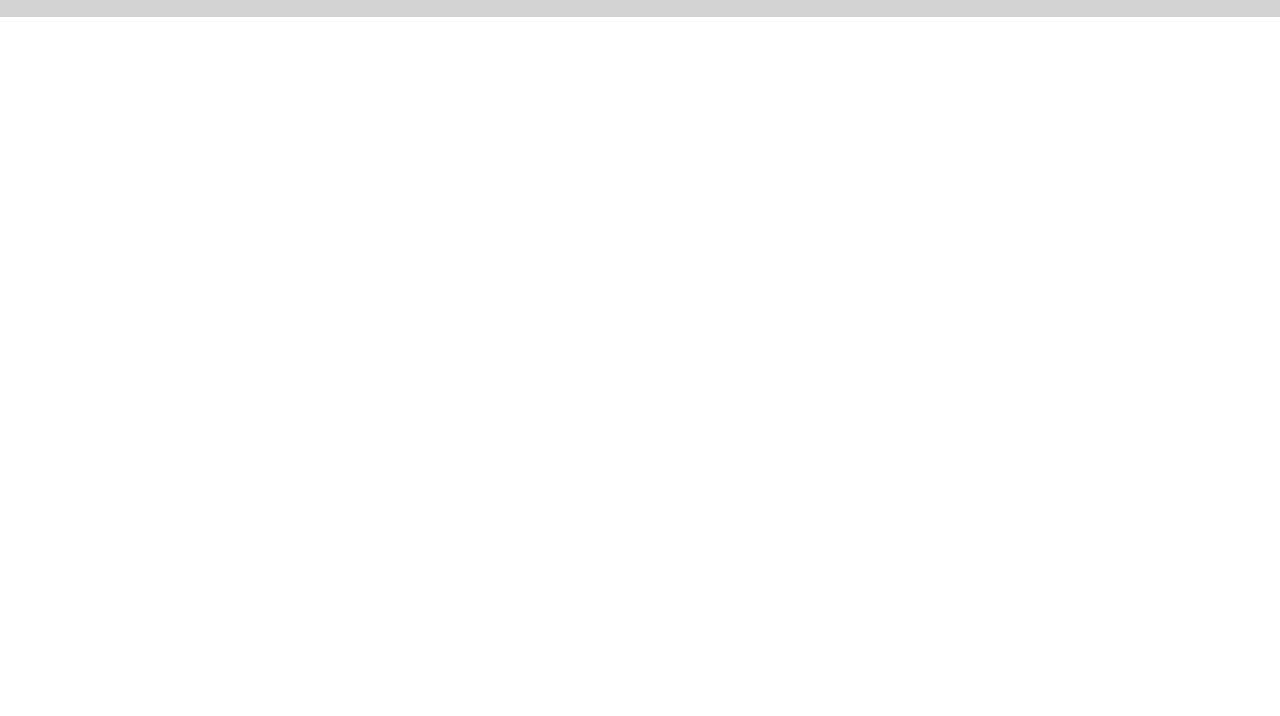
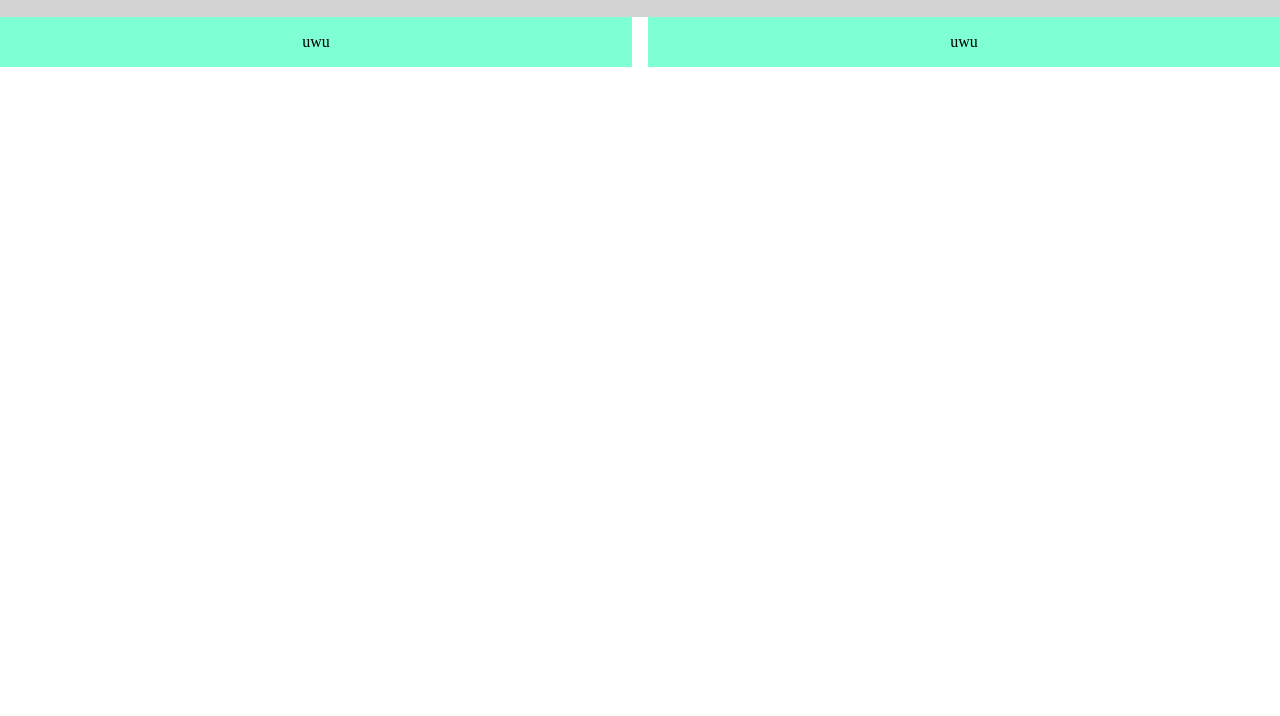
Before and after one commit to Aritz1019/Aritz1019.github.io, a plain HTML site: page index.html in a window 1280 px wide. Shown: the part 84-800 px from the top of the page. Drawn offline with Linux system fonts and the light colour scheme.

Commit message:
main done

```diff
--- a/index.css
+++ b/index.css
@@ -21,6 +21,14 @@ header h1{
 
 main{
     grid-area: main;
+    display: grid;
+    grid-template-columns: repeat(2, 1fr);
+    gap: 1rem;
+}
+
+main section{
+    text-align: center;
+    background-color: aquamarine;
 }
 
 footer{
--- a/index.html
+++ b/index.html
@@ -12,7 +12,12 @@
         <h1>Aritz Domaika's webpages</h1>
     </header>
     <main>
-
+        <section>
+            <p>uwu</p>
+        </section>
+        <section>
+            <p>uwu</p>
+        </section>
     </main>
     <footer></footer>
 </body>
```
